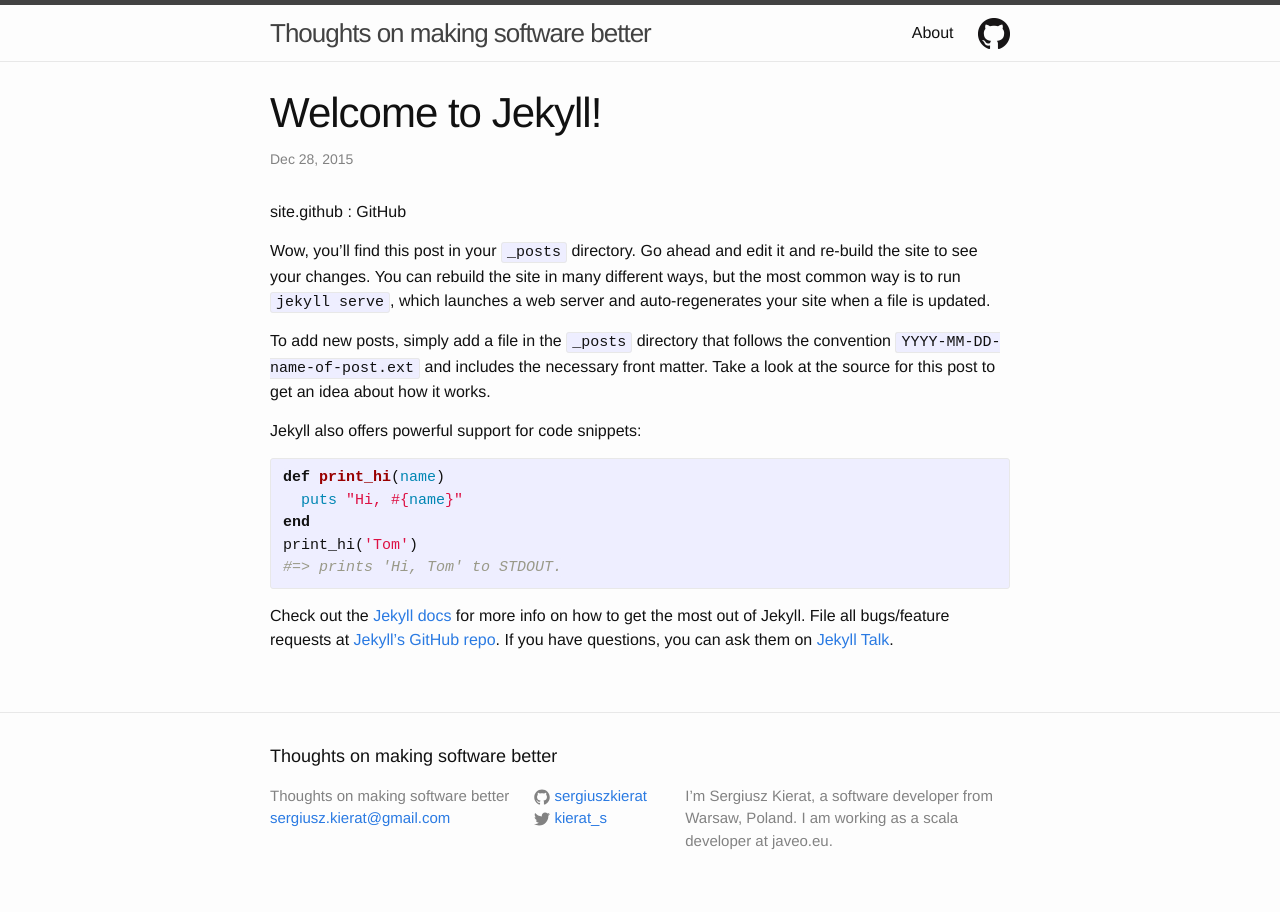
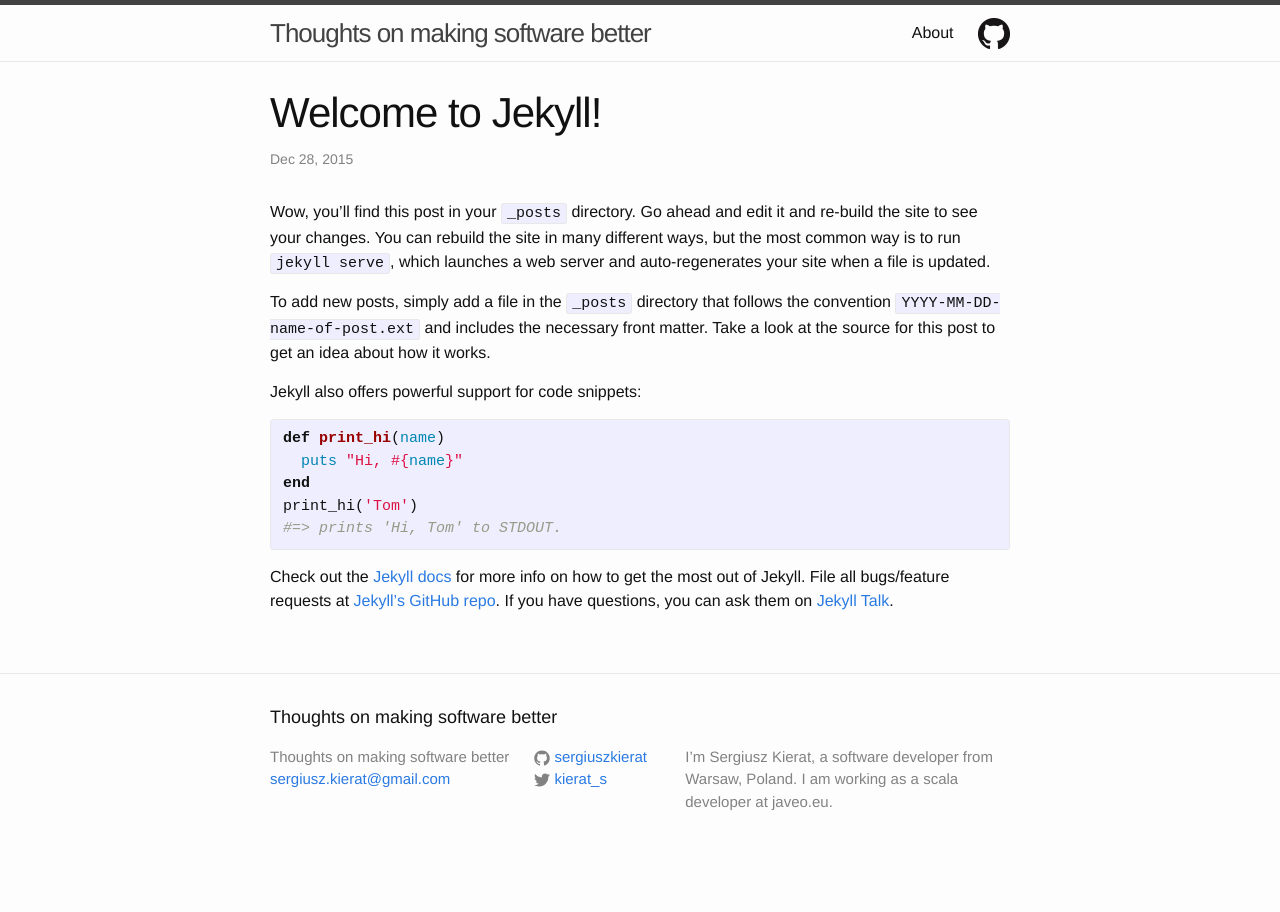
Before and after one commit to sergiuszkierat/sergiuszkierat.github.io, a Jekyll site: the page built from _posts/2015-12-28-welcome-to-jekyll.markdown, in a window 1280 px wide. Built offline with Jekyll 4.4.1, drawn with Linux system fonts in a browser that asks for light colours.

Commit message:
Revert "test"
This reverts commit 64093a0f73a8d5d82c847e85104bbb657110b8c4.

```diff
--- a/_posts/2015-12-28-welcome-to-jekyll.markdown
+++ b/_posts/2015-12-28-welcome-to-jekyll.markdown
@@ -4,10 +4,7 @@
 date:   2015-12-28 09:05:15 +0100
 categories: jekyll update
 ---
-site.github : {{ site.github }}
-
-Wow, you’ll find this post in your `_posts` directory. Go ahead and edit it and re-build the site to see your changes. You can rebuild the site in many different ways, but
-the most common way is to run `jekyll serve`, which launches a web server and auto-regenerates your site when a file is updated.
+Wow, you’ll find this post in your `_posts` directory. Go ahead and edit it and re-build the site to see your changes. You can rebuild the site in many different ways, but the most common way is to run `jekyll serve`, which launches a web server and auto-regenerates your site when a file is updated.
 
 To add new posts, simply add a file in the `_posts` directory that follows the convention `YYYY-MM-DD-name-of-post.ext` and includes the necessary front matter. Take a look at the source for this post to get an idea about how it works.
 
```
